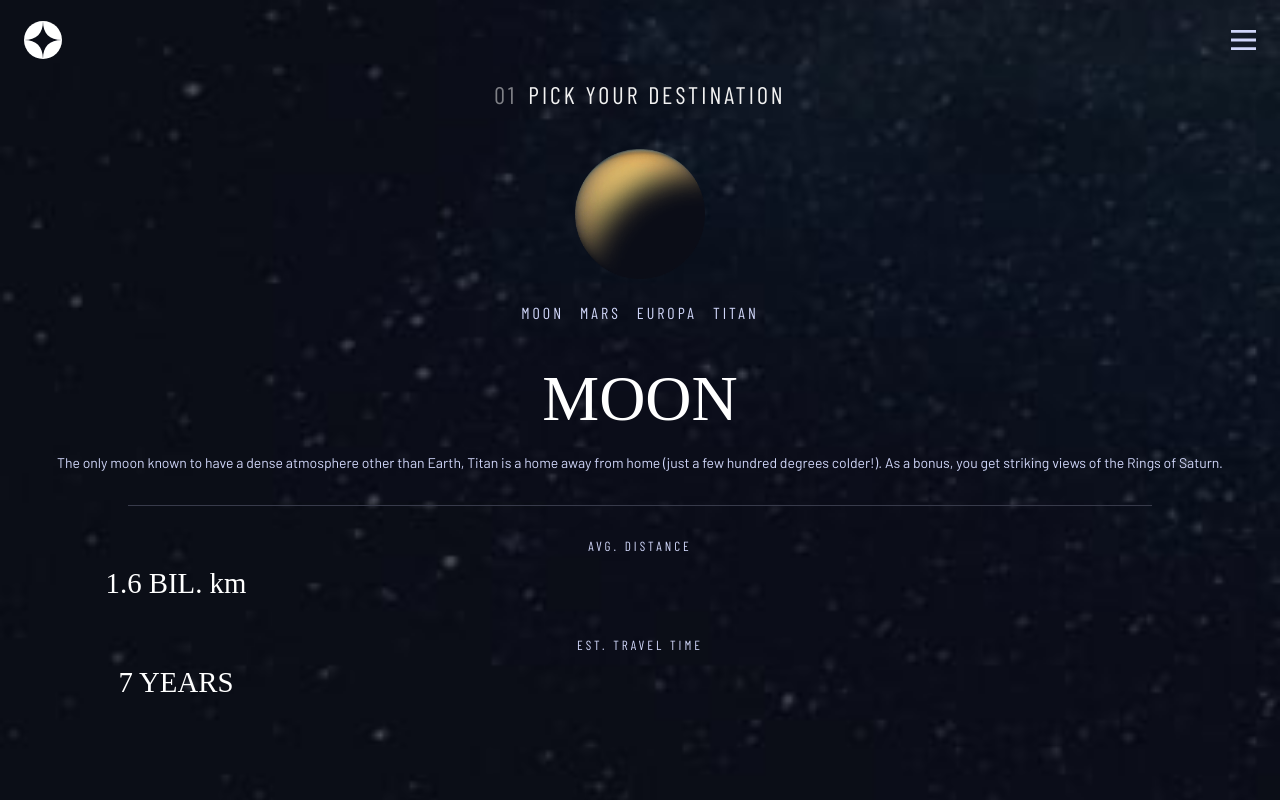
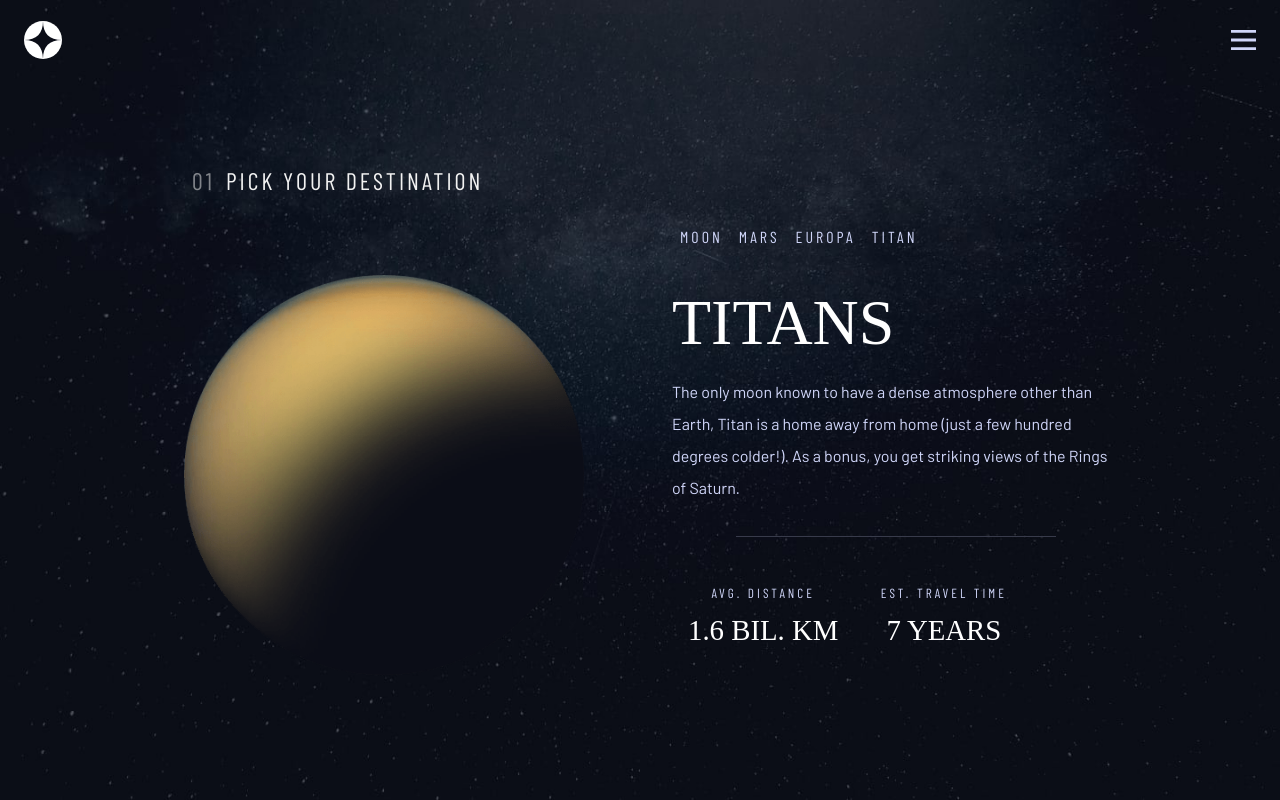
Before and after one commit to toriola998/Space-tourism-website, a plain HTML site: page views/Pick-your-destination/titans.html in a window 1280 px wide. Drawn offline with nearby package versions, Linux system fonts and the light colour scheme; a web font is replaced by a local one.

Commit message:
completed destination desktop view

```diff
--- a/styles.css
+++ b/styles.css
@@ -128,7 +128,7 @@ h4 {
         font-size: 7rem;
     }
 
-    .details {
+    .space-home {
         width: 22rem;
     }
 
--- a/views/Pick-your-destination/titans.html
+++ b/views/Pick-your-destination/titans.html
@@ -18,28 +18,37 @@
             <img src="./../../assets/icons/icon-hamburger.svg" alt="hamburger" id="hamburger">
         </div>
 
+        <div class="container">
+            <div class="inner-container1">
                 <h4><span>01</span>PICK YOUR DESTINATION</h4>
+                <img src="./../../assets/destination/image-titan.png" alt="titan" class="bg-image"/>
+            </div>
 
-        <img src="./../../assets/destination/image-titan.png" alt="moon" id="moon"/>
+            <div>
                 <ul>
                     <li>MOON</li>
                     <li>MARS</li>
                     <li>EUROPA</li>
                     <li>TITAN</li>
                 </ul>
-        <h1>MOON</h1>
-        <p>The only moon known to have a dense atmosphere other than Earth,
+                <h1>TITANS</h1>
+                <p class="description">The only moon known to have a dense atmosphere other than Earth,
                     Titan is a home away from home (just a few hundred degrees colder!).
                      As a bonus, you get striking views of the Rings of Saturn.</p>
                 <div class="hr-line"></div>
-        <div class="wrap">
+
+                <div class="wrapper">
+                    <div class="wrap one">
                         <h5>AVG. DISTANCE</h5>
-            <p class="details">1.6 BIL. km</p>
+                        <p class="details">1.6 BIL. KM</p>
                     </div>
 
                     <div class="wrap">
                         <h5>EST. TRAVEL TIME</h5>
                         <p class="details">7 YEARS</p>
                     </div>
+                </div>
+            </div>
+        </div>
     </body>
 </html>
--- a/views/pages.css
+++ b/views/pages.css
@@ -1,12 +1,6 @@
-@import url('https://fonts.googleapis.com/css2?family=Barlow&family=Barlow+Condensed&family=Bellefair&display=swap');
-* {
-    padding: 0;
-    margin: 0;
-    box-sizing: border-box;
-}
-
 body {
     background-image: url("./../assets/destination/background-destination-mobile.jpg");
+    width: 100vw;
     height: 100%;
 }
 
@@ -24,7 +18,7 @@ li {
     letter-spacing: 3px;
 }
 
-#moon {
+.bg-image {
     width: 130px;
     height: 130px;
     display: block;
@@ -64,7 +58,7 @@ h5 {
 .hr-line {
     background-color: #383B4B;
     height: 1px;
-    width: 80vw;
+    width: 20rem;
     margin: 2rem auto 1rem;
 }
 
@@ -73,3 +67,100 @@ h5 {
     font-family: 'Bellefair';
     color: #ffffff;
 }
+
+@media screen and (min-width: 600px) {
+    body {
+        background-image: url("./../assets/destination/background-destination-tablet.jpg");
+    }
+
+   /* .heading {
+        margin-bottom: ;
+    }*/
+
+    h4 {
+        text-align: left;
+        margin-left: 2rem;
+    }
+
+    .bg-image {
+        width: 230px;
+        height: 230px;
+       /* margin: 2.5rem auto 1.5rem;*/
+    }
+
+    ul {
+        margin-top: 3rem;
+    }
+
+    .wrapper {
+        display: flex;
+        justify-content: center;
+    }
+
+    .one {
+        margin-right: 1rem;
+    }
+
+  }
+
+  @media screen and (min-width: 760px) {
+    body {
+        background-image: url("./../assets/destination/background-destination-desktop.jpg");
+        height: 100vh;
+    }
+
+    .bg-image {
+        width: 300px;
+        height: 300px;
+        margin-top: 5rem;
+    }
+
+    ul, .wrapper {
+        justify-content: unset;
+    }
+
+    h1 {
+        text-align: unset;
+    }
+
+    .description {
+        text-align: unset;
+        padding: unset;
+        font-size: 15px;
+        line-height: 1.6;
+    }
+
+    .container {
+        display: flex;
+        justify-content: center;
+        margin-top: 2rem;
+        height: 80vh;
+        align-items: center;
+    }
+
+    .container > div {
+        width: 24rem;
+    }
+  }
+
+  @media screen and (min-width: 1200px) {
+    .bg-image {
+        width: 400px;
+        height: 400px;
+        margin-top: 5rem;
+    }
+
+    .container > div {
+        width: 28rem;
+    }
+
+    .inner-container1 {
+        margin-right: 4rem;
+    }
+
+    .description {
+        line-height: 2.0;
+        font-size: 16px;
+    }
+
+  }
```
Also changed, not shown: index.html (+1 -1 lines), views/Pick-your-destination/europa.html (+12 -3 lines), views/Pick-your-destination/mars.html (+12 -3 lines), views/Pick-your-destination/moon.html (+13 -5 lines). Lines whose indentation alone changed are shown as unchanged.
